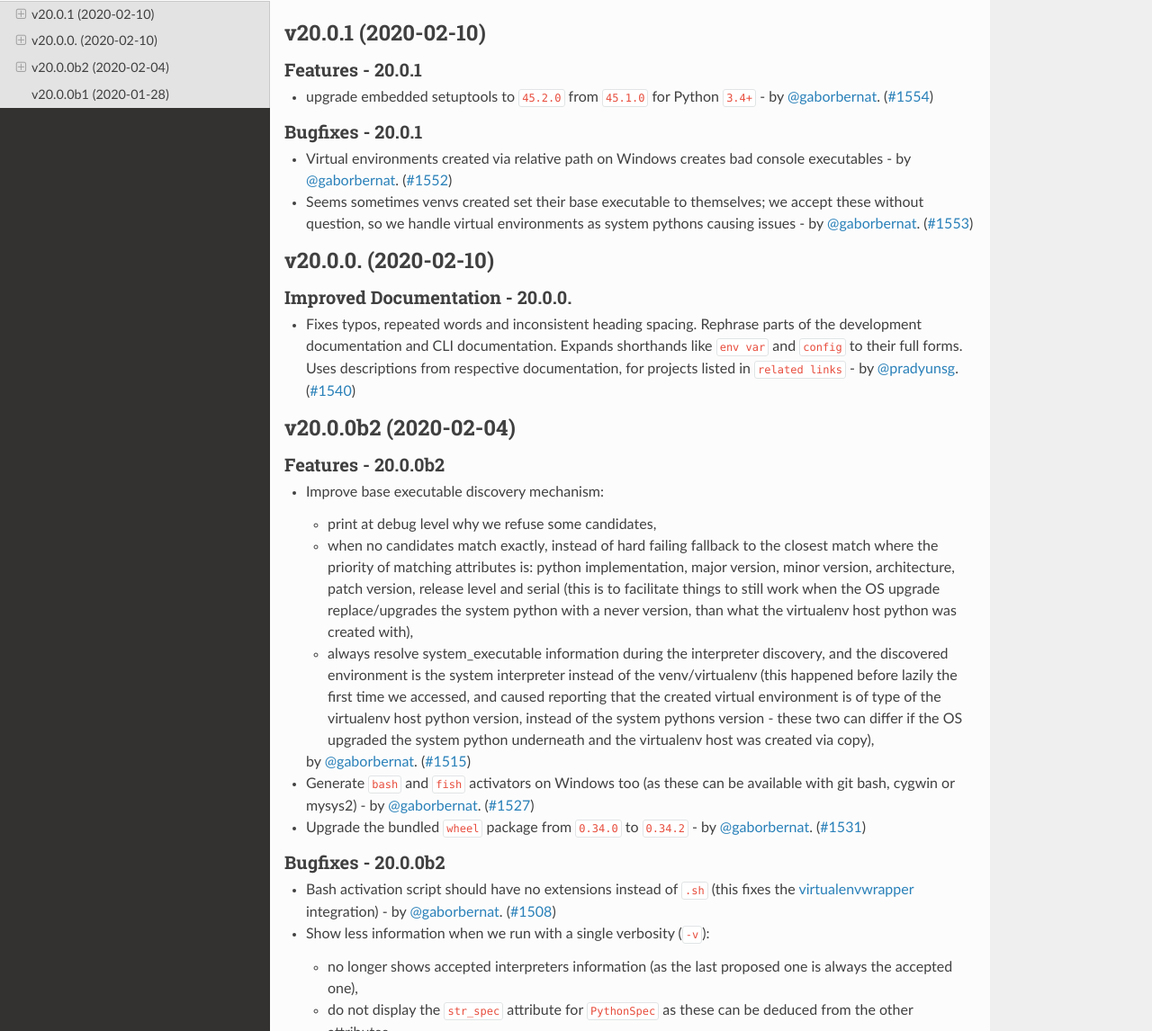
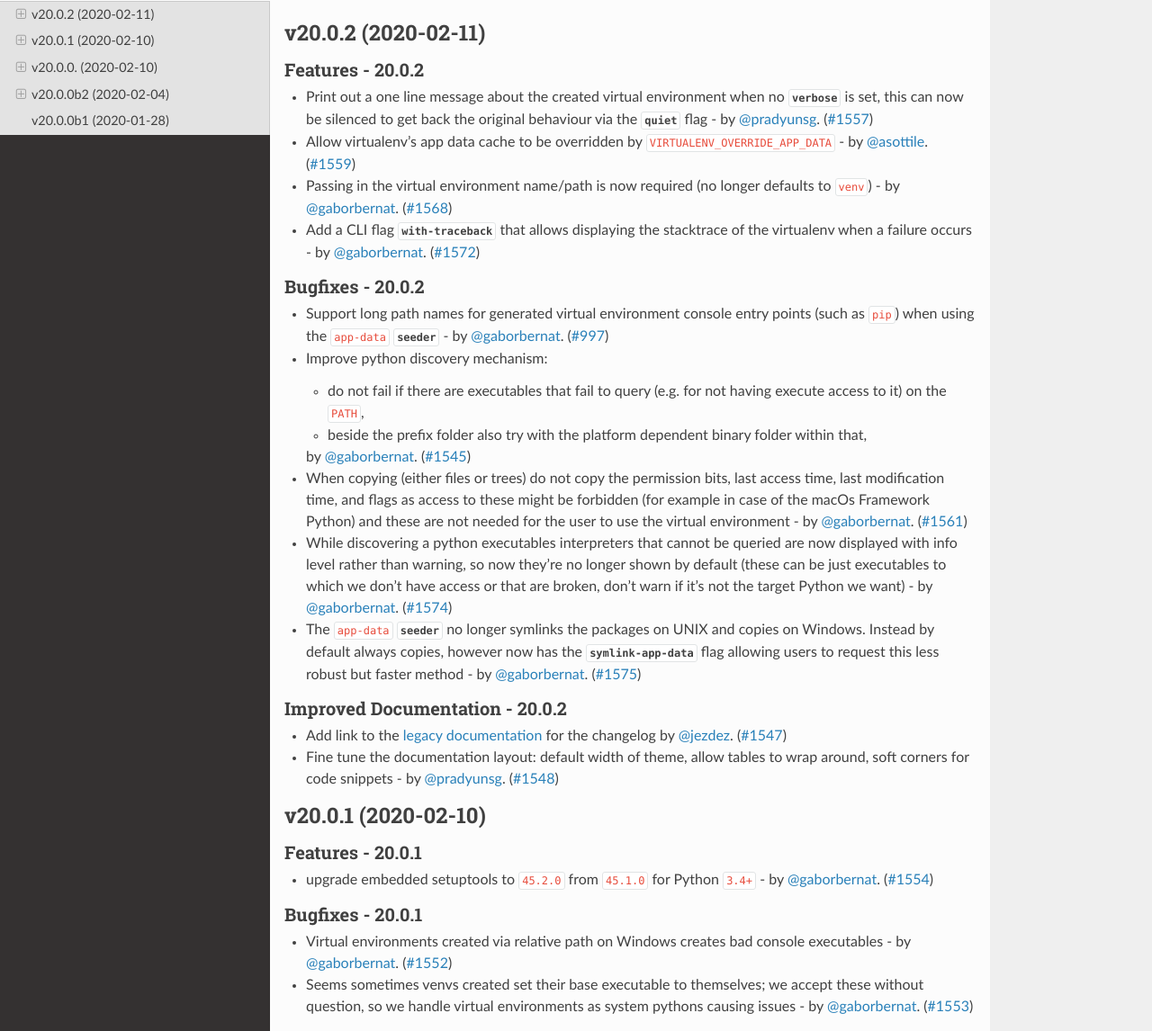
Before and after one commit to pypa/virtualenv, a Sphinx documentation site: the page built from docs/changelog.rst, in a window 1280 px wide and 1400 px high, cut to the strip 254-1400 px from the top of the window. Shown: the whole strip at 90% size. Built offline with Sphinx 7.4.7 and the Read the Docs theme 2.0.0, drawn with Linux system fonts in a browser that asks for light colours; pages that are not in the unit, such as notebooks, are missing from menus; the version number could not be read and is left out.

Commit message:
release 20.0.2
Signed-off-by: Bernat Gabor <bgabor8@bloomberg.net>

```diff
--- a/docs/changelog.rst
+++ b/docs/changelog.rst
@@ -4,6 +4,45 @@
 .. include:: _draft.rst
 
 .. towncrier release notes start
+
+v20.0.2 (2020-02-11)
+--------------------
+
+Features - 20.0.2
+~~~~~~~~~~~~~~~~~
+- Print out a one line message about the created virtual environment when no :option:`verbose` is set, this can now be
+  silenced to get back the original behaviour via the :option:`quiet` flag - by :user:`pradyunsg`. (`#1557 <https://github.com/pypa/virtualenv/issues/1557>`_)
+- Allow virtualenv's app data cache to be overridden by ``VIRTUALENV_OVERRIDE_APP_DATA`` - by :user:`asottile`. (`#1559 <https://github.com/pypa/virtualenv/issues/1559>`_)
+- Passing in the virtual environment name/path is now required (no longer defaults to ``venv``) - by :user:`gaborbernat`. (`#1568 <https://github.com/pypa/virtualenv/issues/1568>`_)
+- Add a CLI flag :option:`with-traceback` that allows displaying the stacktrace of the virtualenv when a failure occurs
+  - by :user:`gaborbernat`. (`#1572 <https://github.com/pypa/virtualenv/issues/1572>`_)
+
+Bugfixes - 20.0.2
+~~~~~~~~~~~~~~~~~
+- Support long path names for generated virtual environment console entry points (such as ``pip``) when using the
+  ``app-data`` :option:`seeder` - by :user:`gaborbernat`. (`#997 <https://github.com/pypa/virtualenv/issues/997>`_)
+- Improve python discovery mechanism:
+
+  - do not fail if there are executables that fail to query (e.g. for not having execute access to it) on the ``PATH``,
+  - beside the prefix folder also try with the platform dependent binary folder within that,
+
+  by :user:`gaborbernat`. (`#1545 <https://github.com/pypa/virtualenv/issues/1545>`_)
+- When copying (either files or trees) do not copy the permission bits, last access time, last modification time, and
+  flags as access to these might be forbidden (for example in case of the macOs Framework Python) and these are not needed
+  for the user to use the virtual environment - by :user:`gaborbernat`. (`#1561 <https://github.com/pypa/virtualenv/issues/1561>`_)
+- While discovering a python executables interpreters that cannot be queried are now displayed with info level rather
+  than warning, so now they're no longer shown by default (these can be just executables to which we don't have access
+  or that are broken, don't warn if it's not the target Python we want) - by :user:`gaborbernat`. (`#1574 <https://github.com/pypa/virtualenv/issues/1574>`_)
+- The ``app-data`` :option:`seeder` no longer symlinks the packages on UNIX and copies on Windows. Instead by default
+  always copies, however now has the :option:`symlink-app-data` flag allowing users to request this less robust but faster
+  method - by :user:`gaborbernat`. (`#1575 <https://github.com/pypa/virtualenv/issues/1575>`_)
+
+Improved Documentation - 20.0.2
+~~~~~~~~~~~~~~~~~~~~~~~~~~~~~~~
+- Add link to the `legacy documentation <https://virtualenv.pypa.io/en/legacy>`_ for the changelog by :user:`jezdez`. (`#1547 <https://github.com/pypa/virtualenv/issues/1547>`_)
+- Fine tune the documentation layout: default width of theme, allow tables to wrap around, soft corners for code snippets
+  - by :user:`pradyunsg`. (`#1548 <https://github.com/pypa/virtualenv/issues/1548>`_)
+
 
 v20.0.1 (2020-02-10)
 --------------------
--- a/docs/changelog/1545.bugfix.rst
+++ /dev/null
@@ -1,6 +0,0 @@
-Improve python discovery mechanism:
-
-- do not fail if there are executables that fail to query (e.g. for not having execute access to it) on the ``PATH``,
-- beside the prefix folder also try with the platform dependent binary folder within that,
-
-by :user:`gaborbernat`.
--- a/docs/changelog/1547.doc.rst
+++ /dev/null
@@ -1 +0,0 @@
-Add link to the `legacy documentation <https://virtualenv.pypa.io/en/legacy>`_ for the changelog by :user:`jezdez`.
--- a/docs/changelog/1548.doc.rst
+++ /dev/null
@@ -1,2 +0,0 @@
-Fine tune the documentation layout: default width of theme, allow tables to wrap around, soft corners for code snippets
-- by :user:`pradyunsg`.
--- a/docs/changelog/1557.feature.rst
+++ /dev/null
@@ -1,2 +0,0 @@
-Print out a one line message about the created virtual environment when no :option:`verbose` is set, this can now be
-silenced to get back the original behaviour via the :option:`quiet` flag - by :user:`pradyunsg`.
--- a/docs/changelog/1559.feature.rst
+++ /dev/null
@@ -1 +0,0 @@
-Allow virtualenv's app data cache to be overridden by ``VIRTUALENV_OVERRIDE_APP_DATA`` - by :user:`asottile`.
--- a/docs/changelog/1561.bugfix.rst
+++ /dev/null
@@ -1,3 +0,0 @@
-When copying (either files or trees) do not copy the permission bits, last access time, last modification time, and
-flags as access to these might be forbidden (for example in case of the macOs Framework Python) and these are not needed
-for the user to use the virtual environment - by :user:`gaborbernat`.
--- a/docs/changelog/1568.feature.rst
+++ /dev/null
@@ -1 +0,0 @@
-Passing in the virtual environment name/path is now required (no longer defaults to ``venv``) - by :user:`gaborbernat`.
--- a/docs/changelog/1572.feature.rst
+++ /dev/null
@@ -1,2 +0,0 @@
-Add a CLI flag :option:`with-traceback` that allows displaying the stacktrace of the virtualenv when a failure occurs
-- by :user:`gaborbernat`.
--- a/docs/changelog/1574.bugfix.rst
+++ /dev/null
@@ -1,3 +0,0 @@
-While discovering a python executables interpreters that cannot be queried are now displayed with info level rather
-than warning, so now they're no longer shown by default (these can be just executables to which we don't have access
-or that are broken, don't warn if it's not the target Python we want) - by :user:`gaborbernat`.
--- a/docs/changelog/1575.bugfix.rst
+++ /dev/null
@@ -1,3 +0,0 @@
-The ``app-data`` :option:`seeder` no longer symlinks the packages on UNIX and copies on Windows. Instead by default
-always copies, however now has the :option:`symlink-app-data` flag allowing users to request this less robust but faster
-method - by :user:`gaborbernat`.
--- a/docs/changelog/997.bugfix.rst
+++ /dev/null
@@ -1,2 +0,0 @@
-Support long path names for generated virtual environment console entry points (such as ``pip``) when using the
-``app-data`` :option:`seeder` - by :user:`gaborbernat`.
```
Also changed, not shown: 1 other file.
